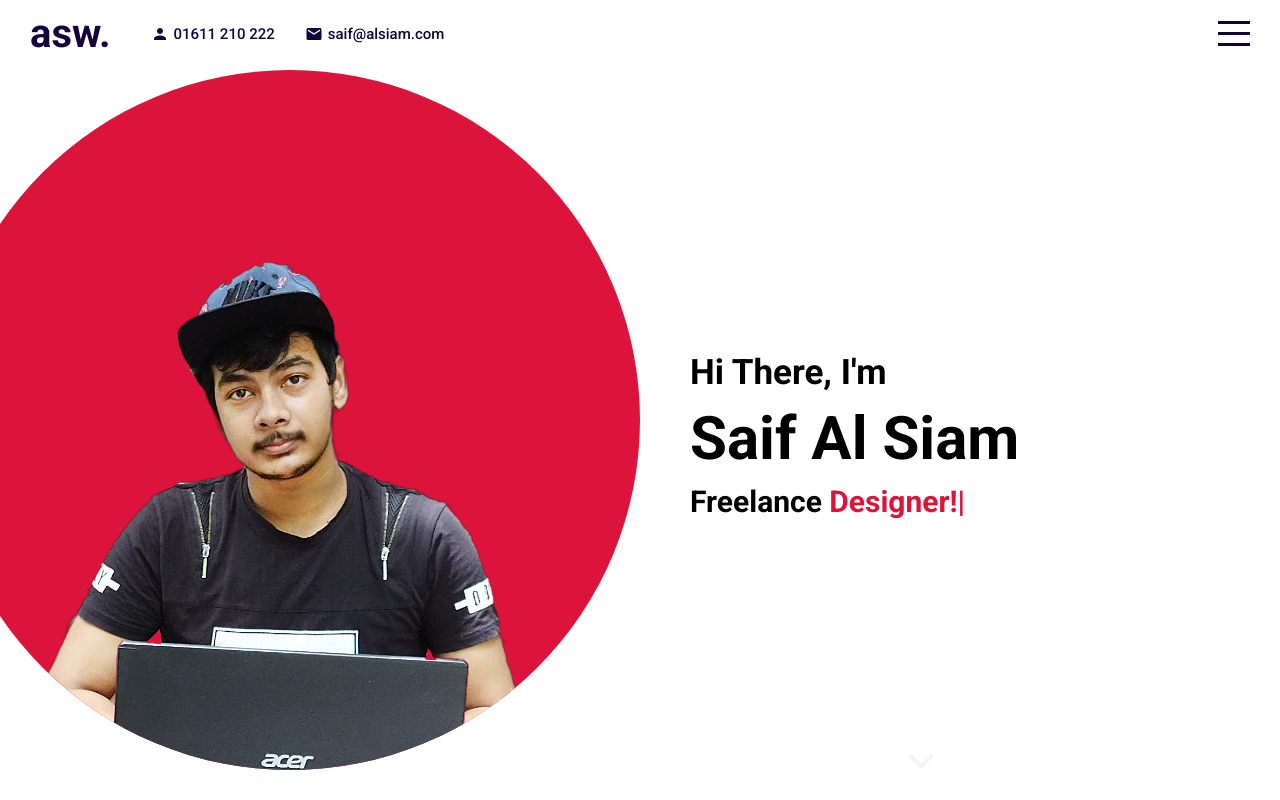
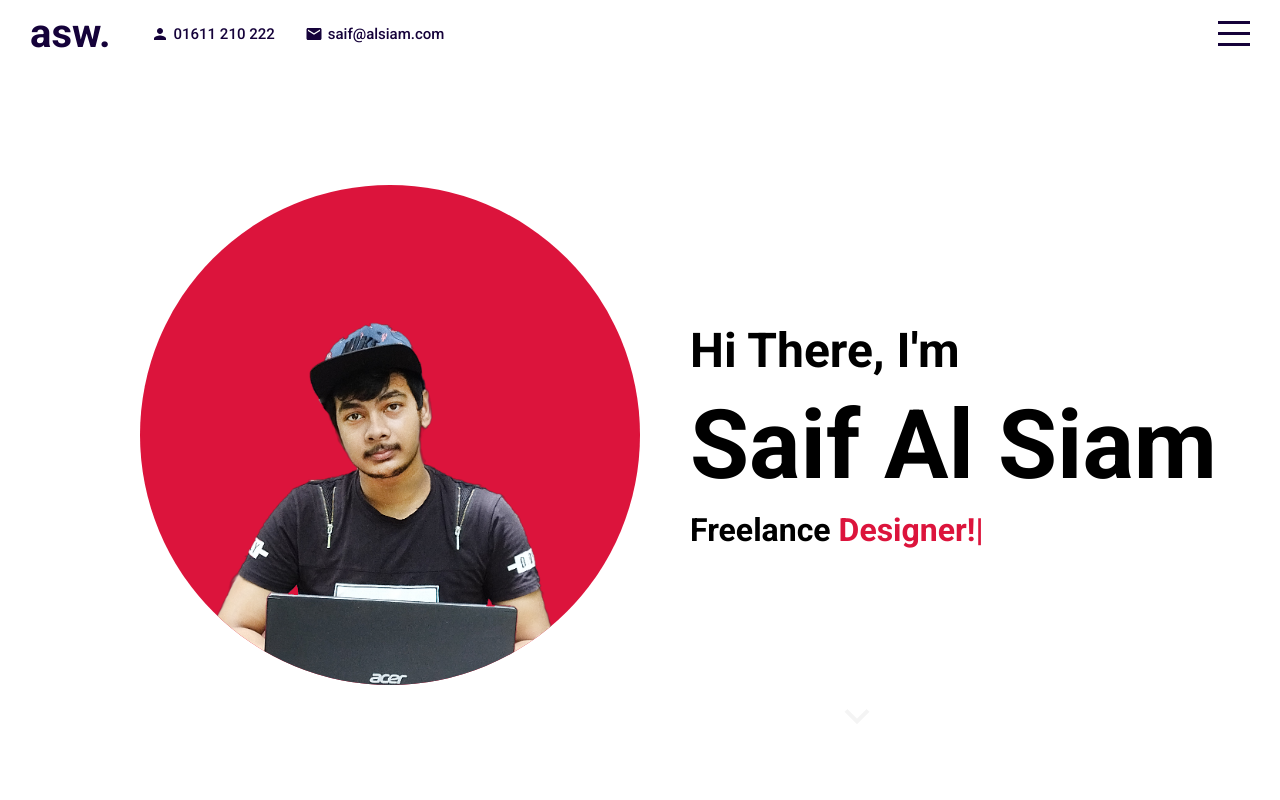
Before and after one commit to alsiam/alsiam.github.io, a React (Create React App) app: page / in a window 1280 px wide. Built offline with nearby package versions, Linux system fonts and the light colour scheme.

Commit message:
intro updated

```diff
--- a/src/components/contact/Contact.jsx
+++ b/src/components/contact/Contact.jsx
@@ -9,6 +9,12 @@ export default function Contact() {
         <div className="contact" id="contact">
             <div className="left">
                 <h1>Let's discuss about the project</h1>
+                <div className="contact-info">
+                    <span>Phone: 01611210222</span>
+                    <span>Phone: 01611210222</span>
+                    <span>Phone: 01611210222</span>
+                    <span>Phone: 01611210222</span>
+                </div>
             </div>
             <div className="right">
                 <h2>Contact.</h2>
--- a/src/components/intro/intro.scss
+++ b/src/components/intro/intro.scss
@@ -1,14 +1,15 @@
 .intro {
   background-color: #fff;
   display: flex;
+  align-items: center;
 
   .left {
     flex: 0.5;
     overflow: hidden;
 
     .imgContainer {
-            width: 700px;
-            height: 700px;
+      width: 500px;
+      height: 500px;
       background-color: crimson;
       border-radius: 50%;
       display: flex;
@@ -23,6 +24,7 @@
   }
   .right {
     flex: 0.5;
+    height: 80vh;
     position: relative;
 
     .wrapper {
@@ -34,27 +36,27 @@
       justify-content: center;
 
       h1 {
-                font-size: 60px;
+        font-size: 6rem;
         margin: 10px 0;
       }
       h2 {
-                font-size: 35px;
+        font-size: 3rem;
       }
       h3 {
-                font-size: 30px;
+        font-size: 2rem;
 
-                span{
+        span {
           font-size: inherit;
           color: crimson;
         }
-                .ityped-cursor{
+        .ityped-cursor {
           animation: blink 1s infinite;
         }
-                @keyframes blink{
-                    50%{
+        @keyframes blink {
+          50% {
             opacity: 1;
           }
-                    100%{
+          100% {
             opacity: 0;
           }
         }
@@ -63,18 +65,18 @@
     a {
       position: absolute;
       bottom: 10px;
-            left: 40%;
+      left: 30%;
       color: inherit;
 
       .iconContainer {
         animation: arrowBlink 2s infinite;
 
-                .icon{
+        .icon {
           font-size: 50px;
           font-weight: 100;
         }
         @keyframes arrowBlink {
-                    100%{
+          100% {
             opacity: 0;
           }
         }
```
Lines whose indentation alone changed are shown as unchanged.
